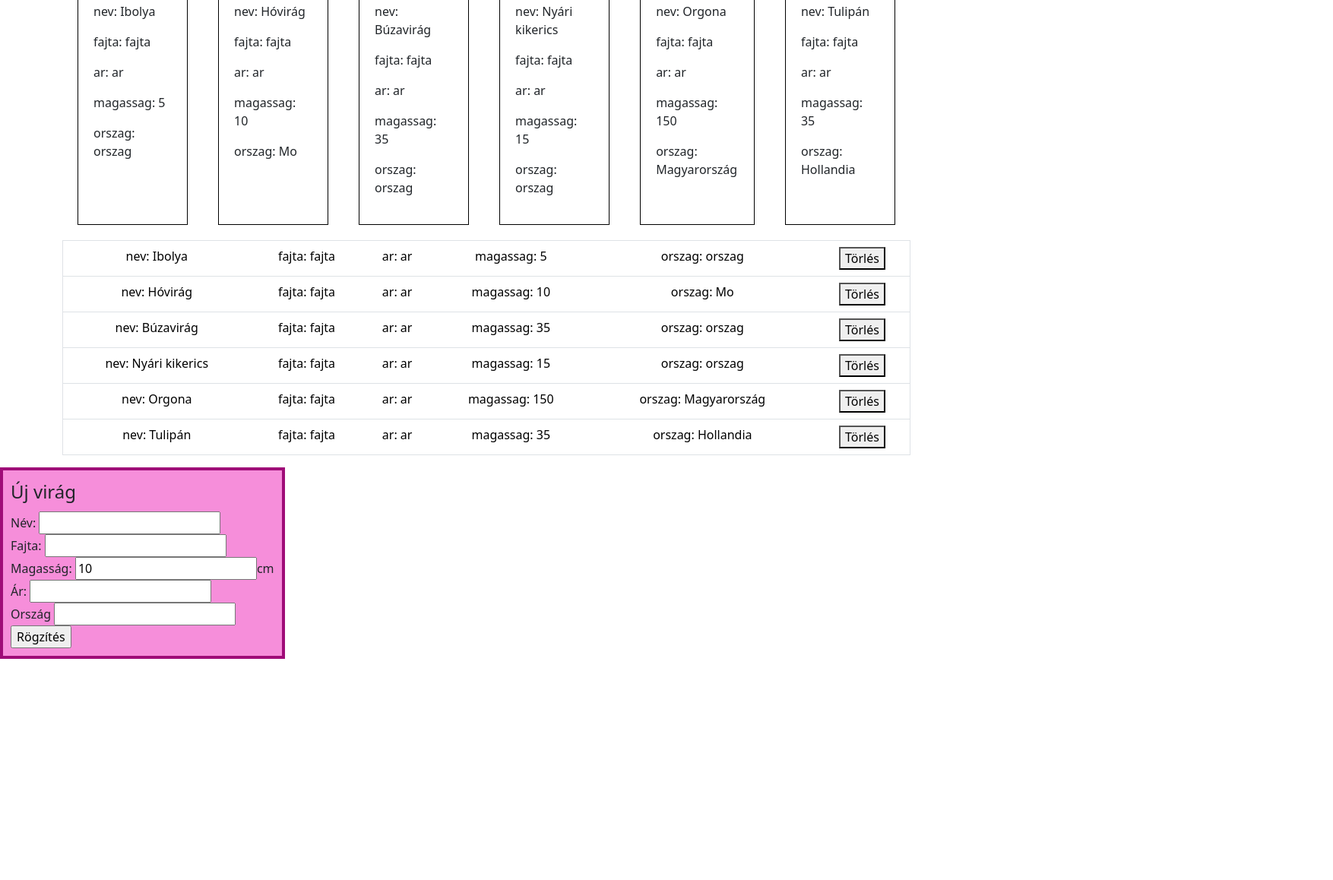
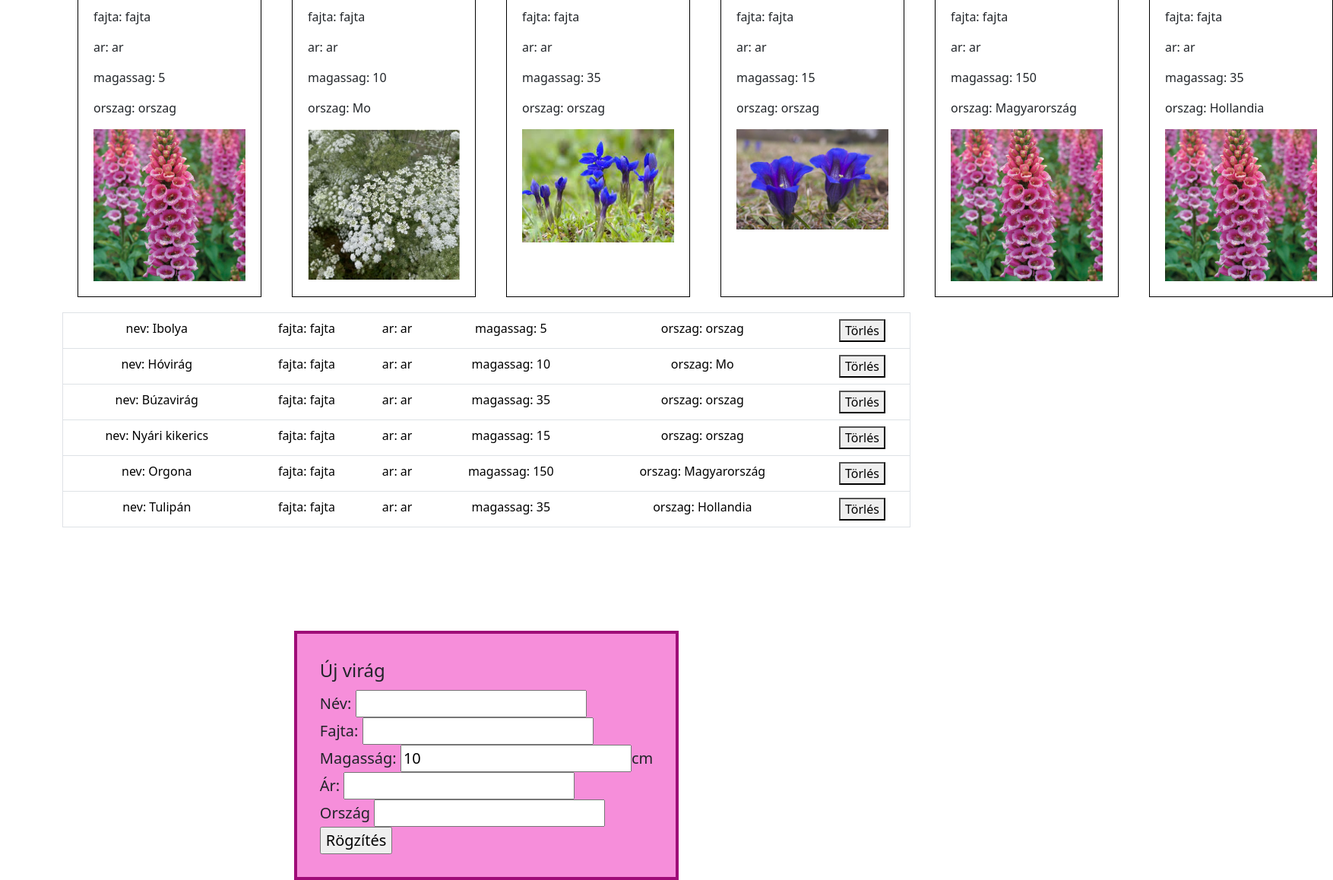
Before and after one commit to SusuBea/webaruhaz_viragok, a plain HTML site: page index.html in a window 1280 px wide. Shown: the part 113-1271 px from the top of the page at 76% size, 1754 px wide, since content can reach past the window. Before the commit the page ends 980 px from the top, so only its background shows below. Drawn offline with nearby package versions, Linux system fonts and the light colour scheme.

Commit message:
képek beszúrása kártyákhoz

```diff
--- a/adat.js
+++ b/adat.js
@@ -57,3 +57,5 @@ export const VIRAGKULCS = {
     magassag: "magassag",
     orszag: "orszag",
 };
+
+export const kepLinkek = ["./kepek/digitalis.jpg", "./kepek/dill_white.jpg", "./kepek/gentian.jpg", "./kepek/gentiana.jpg", "./kepek/digitalis.jpg", "./kepek/digitalis.jpg"];
--- a/adatkezeles.js
+++ b/adatkezeles.js
@@ -1,4 +1,6 @@
-export function osszeallit(lista) {
+
+
+export function osszeallit(lista, lista2) {
   let txt = "";
   txt += `<div class = "container">`;
   for (let index = 0; index < lista.length; index++) {
@@ -9,9 +11,15 @@ export function osszeallit(lista) {
     }
     txt += `<div class= "kartya">`;
     txt += `<h3>Virág adatai</h3>`;
+
     for (const kulcs in lista[index]) {
-      txt += `<p>${kulcs}: ${lista[index][kulcs]}</p>`;
+      txt += `<p>${kulcs}: ${lista[index][kulcs]}</p> `;
     }
+
+
+    txt += `<img src='${lista2[index]}' alt=''>`
+
+
     txt += `</div>`;
   }
   txt += `</div>`;
@@ -34,4 +42,5 @@ export function osszeallit2(lista) {
   txt2 += `</div>`;
   return txt2;
   //tablazat.innerHTML = txt2;
+
 }
--- a/index.html
+++ b/index.html
@@ -18,8 +18,8 @@
       <section class="tablazat"></section>
     </article>
 
-    <aside>
-      <form action="javascript:void(0)">
+
+      <form action="javascript:void(0)" class=".form-control">
         <fieldset>
           <legend>Új virág</legend>
 
@@ -96,7 +96,8 @@
 
         </fieldset>
       </form>
-    </aside>
+
+
 
 
   </body>
--- a/main.js
+++ b/main.js
@@ -1,4 +1,4 @@
-import { VIRAGLISTA, VIRAGKULCS } from "./adat.js";
+import { VIRAGLISTA, VIRAGKULCS, kepLinkek } from "./adat.js";
 import  { osszeallit, osszeallit2 } from "./adatkezeles.js";
 // import  { rendezesBarmiSzerint} from "./rendezesSzures.js";
 window.addEventListener("load", init);
@@ -14,8 +14,10 @@ function init() {
   ARTICLE = document.querySelector("article");
   kartyak = document.querySelector("section.kartyak");
   tablazat = document.querySelector("section.tablazat");
-  kartyak.innerHTML = osszeallit(VIRAGLISTA)
+  kartyak.innerHTML = osszeallit(VIRAGLISTA, kepLinkek)
   tablazat.innerHTML = osszeallit2(VIRAGLISTA)
+  kartyak = document.querySelector("section.kartyak");
+
 
 
   torlesGomb();
--- a/style.css
+++ b/style.css
@@ -11,31 +11,28 @@
 
 table, tr, td{
     border: 1px rgba(206, 52, 249, 0.886) solid;
-    padding: 15px;
     border-collapse: collapse;
     text-align: center;
     padding: 25px;
 }
 
 .container{
-    border: 0;
     display: flex;
     justify-content: space-between;
     flex-wrap: row wrap;
 }
 
-.asztal{
-    display: flex;
-    align-items: center;
-}
+
 
 form{
     border: 4px solid rgb(159, 12, 120);
     background-color: rgb(246, 142, 218);
     width: max-content;
-    padding: 10px;
+    padding: 30px;
+    margin: 120px auto;
+    font-size: 20px;
 }
 
-fieldset legend{
-    border-color: black;
+.kartya img{
+    max-width: 200px;
 }
```
Also changed, not shown: kepek/digitalis.jpg (added), kepek/dill_white.jpg (added), kepek/drafts/dill_white.png (added), kepek/drafts/jacint_csokor.webp (added), kepek/drafts/liliom.webp (added), kepek/gentian.jpg (added), kepek/gentiana.jpg (added).
